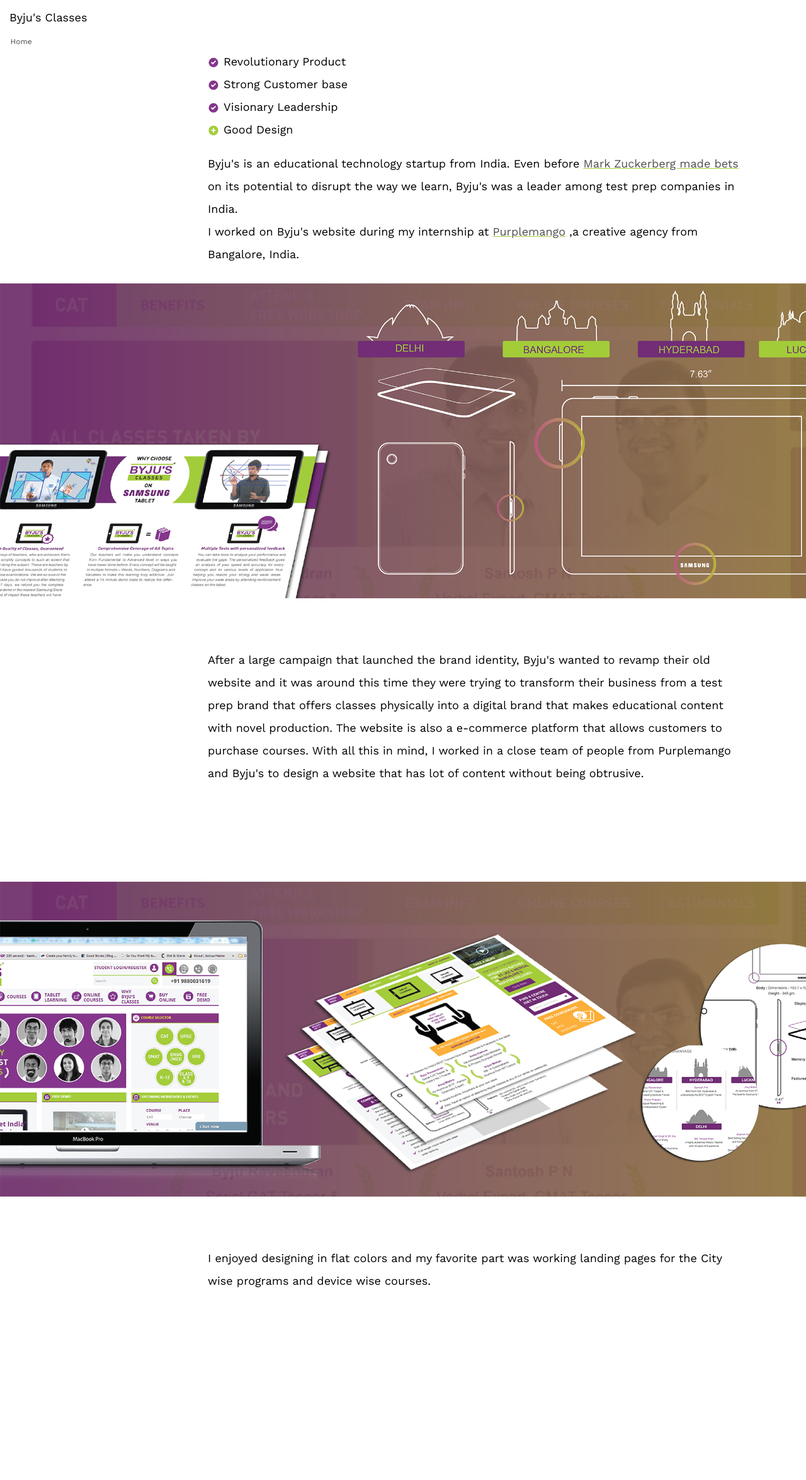
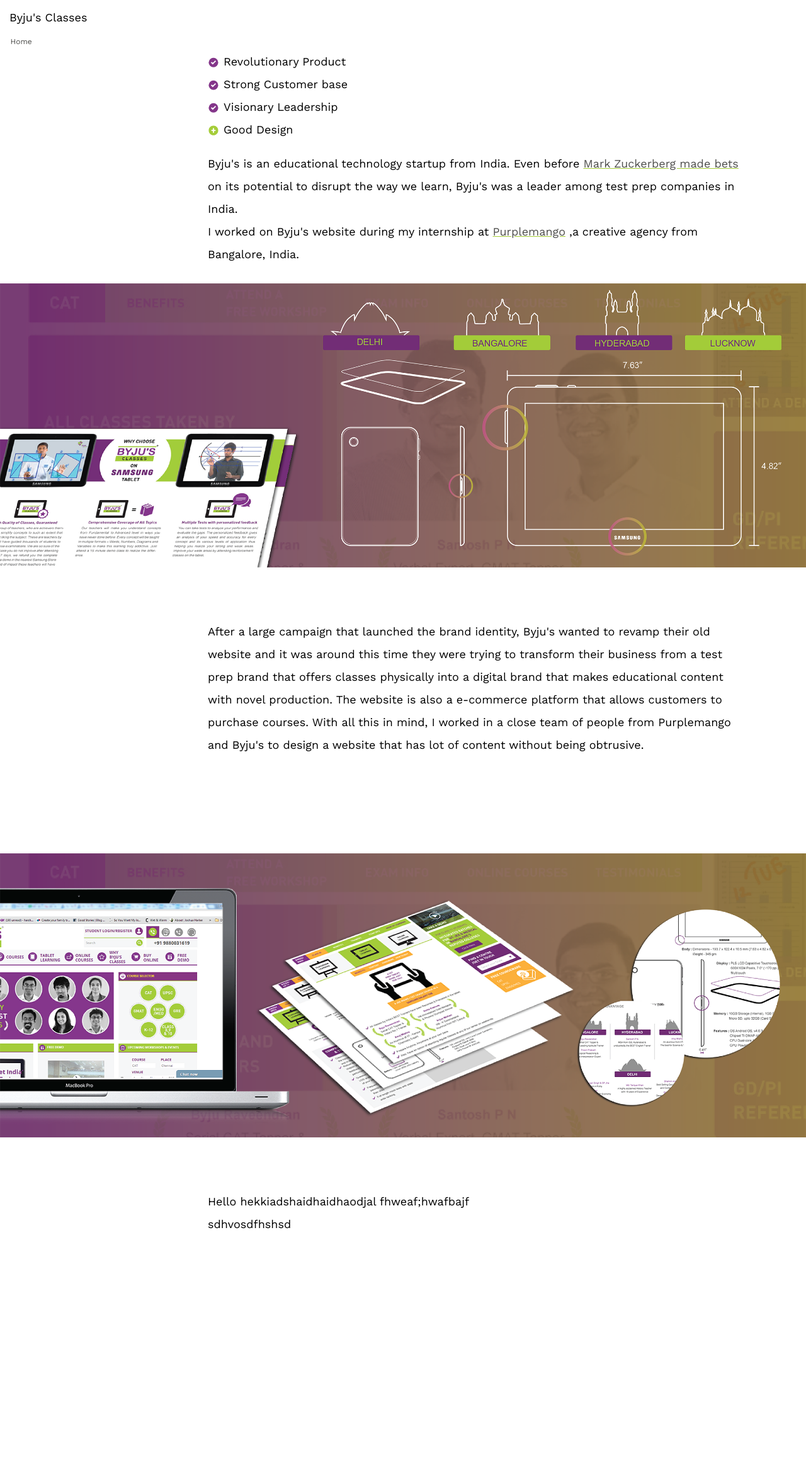
Before and after one commit to bedadala92/New-Portfolio, a Jekyll site: the page built from byjus/index.html, in a window 1280 px wide. Shown: the whole page at 63% size. Built offline with Jekyll 4.4.1, drawn with Linux system fonts in a browser that asks for light colours; Markdown is read by kramdown in place of the engine named in the settings; after the commit the page ends 2260 px from its top, so only the background shows below that.

Commit message:
made image responsive

```diff
--- a/_includes/byjus.html
+++ b/_includes/byjus.html
@@ -5,9 +5,8 @@
 </br>
 I worked on Byju's website during my internship at
 <a href='http://www.purplemango.in/' style='font-size:18px'>Purplemango</a>
-,a creative agency from Bangalore, India.</p></div></section></div><div id="byjus01"></div><div class="home-wrap"><div class="header-position"><div class="heading"></div></div><section class="about"><div class="intro"><p>After a large campaign that launched the brand identity, Byju's wanted to revamp their old website and it was
+,a creative agency from Bangalore, India.</p></div></section></div><div id="byjus01"><img src="/assets/img/hp_gallery_tn/byjus_01.png"/></div><div class="home-wrap"><div class="header-position"><div class="heading"></div></div><section class="about"><div class="intro"><p>After a large campaign that launched the brand identity, Byju's wanted to revamp their old website and it was
 around this time they were trying to transform their business from a test prep brand that offers classes physically
 into a digital brand that makes educational content with novel production. The website is also a e-commerce platform that
 allows customers to purchase courses. With all this in mind, I worked in a close team of people from Purplemango and Byju's
-to design a website that has lot of content without being obtrusive.<br></p></div></section></div><div id="byjus02"></div><div class="home-wrap"><div class="header-position"><div class="heading"></div></div><section class="about"><div class="intro"><p>I enjoyed designing in flat colors and my favorite part was working landing pages for the City wise programs and device wise
-courses.</p></div></section></div>
+to design a website that has lot of content without being obtrusive.<br></p></div></section></div><div id="byjus02"><img src="/assets/img/hp_gallery_tn/byjus_02.png"/></div><div class="home-wrap"><div class="header-position"><div class="heading"></div></div><section class="about"><div class="intro"><p>Hello hekkiadshaidhaidhaodjal fhweaf;hwafbajf sdhvosdfhshsd</p></div></section></div>
--- a/_jadefiles/byjus.jade
+++ b/_jadefiles/byjus.jade
@@ -28,6 +28,7 @@
         <a href='http://www.purplemango.in/' style='font-size:18px'>Purplemango</a>
         ,a creative agency from Bangalore, India.
 #byjus01
+  img(src="/assets/img/hp_gallery_tn/byjus_01.png")
 .home-wrap
   .header-position
     .heading
@@ -40,11 +41,11 @@
         allows customers to purchase courses. With all this in mind, I worked in a close team of people from Purplemango and Byju's
         to design a website that has lot of content without being obtrusive.<br>
 #byjus02
+  img(src="/assets/img/hp_gallery_tn/byjus_02.png")
 .home-wrap
   .header-position
     .heading
   section.about
     .intro
       p.
-        I enjoyed designing in flat colors and my favorite part was working landing pages for the City wise programs and device wise
-        courses.
+        Hello hekkiadshaidhaidhaodjal fhweaf;hwafbajf sdhvosdfhshsd
--- a/assets/css/main.css
+++ b/assets/css/main.css
@@ -746,16 +746,22 @@
   padding-right: 10%; }
 
 #byjus01 {
-  background-image: url("/assets/img/hp_gallery_tn/byjus_01.png");
   background-repeat: no-repeat;
-  height: 500px;
   background-size: cover;
   position: center; }
 
+#byjus01 img {
+  width: 100%;
+  height: 100%;
+  padding-left: 0%; }
+
+#byjus02 img {
+  width: 100%;
+  height: 100%;
+  padding-left: 0%; }
+
 #byjus02 {
-  background-image: url("/assets/img/hp_gallery_tn/byjus_02.png");
   background-repeat: no-repeat;
-  height: 500px;
   background-size: cover;
   position: center; }
 
```
Also changed, not shown: assets/css/3-layouts/byjus.sass (+13 -4 lines), assets/js/main.js (added, +8 -0 lines).
